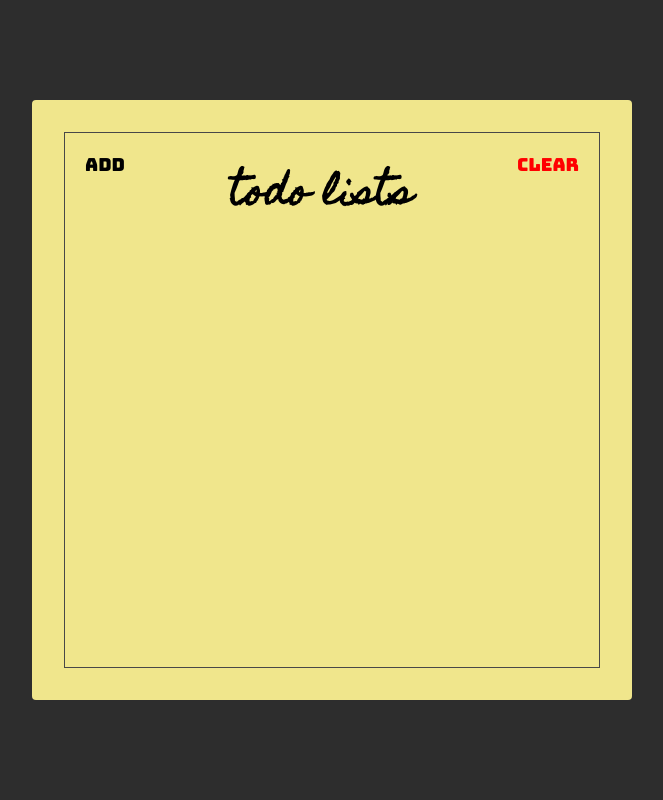
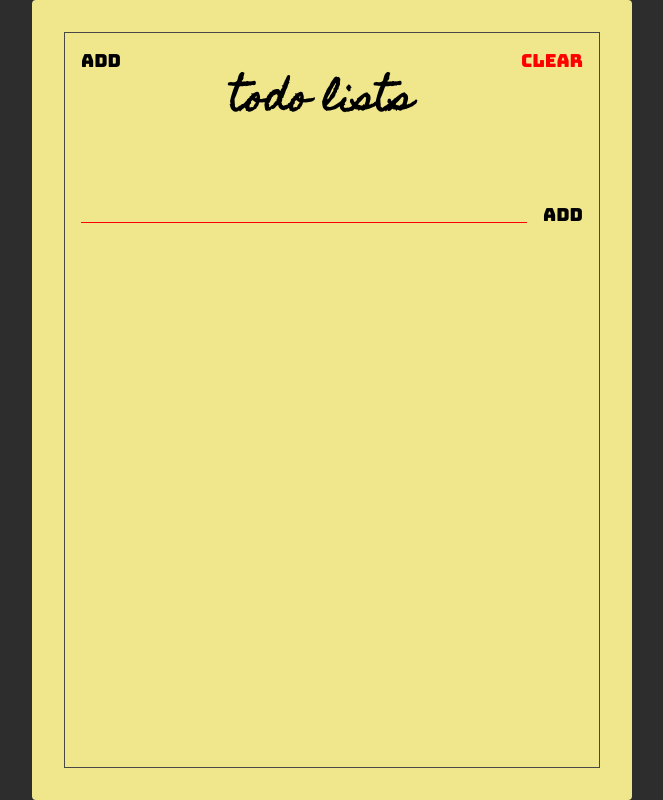
Before and after one commit to rian-arsa/react-course-todo, a website: page index.html in a window 1280 px wide. Shown: the whole page, without its empty margins (308-971 px from the left). Drawn offline with Linux system fonts and the light colour scheme.

Commit message:
Membuat add todo section

```diff
--- a/index.html
+++ b/index.html
@@ -14,11 +14,18 @@
   <body>
     <div class="container">
       <div class="frame">
-        <div class="header">
+        <section class="container-header">
           <button class="header-btn">Add</button>
           <h1 class="header-title">Todo Lists</h1>
           <button class="header-btn clear">Clear</button>
-        </div>
+        </section>
+
+        <section class="container-add">
+          <form action="" class="add-form">
+            <input type="text" name="todo" id="add-input" />
+            <button class="add-btn">Add</button>
+          </form>
+        </section>
       </div>
     </div>
   </body>
--- a/style.css
+++ b/style.css
@@ -25,7 +25,7 @@ html {
 
 .container {
   width: 600px;
-  height: 600px;
+  height: 800px;
   background-color: khaki;
   border-radius: 4px;
 
@@ -37,7 +37,7 @@ html {
   height: 100%;
 }
 
-.header {
+.container-header {
   display: flex;
   justify-content: space-between;
   flex: 1;
@@ -47,10 +47,11 @@ html {
 .header-btn {
   font-size: 1.8rem;
   font-family: "Bungee", cursive;
-  padding: 20px;
+  padding: 16px;
   background: unset;
   border: unset;
   outline: unset;
+  cursor: pointer;
 }
 
 .header-title {
@@ -62,3 +63,40 @@ html {
 .clear {
   color: red;
 }
+
+.container-add {
+  padding: 16px;
+}
+
+.add-form {
+  display: flex;
+  align-items: flex-start;
+}
+
+#add-input {
+  background: unset;
+  border: unset;
+  padding: 0 64px;
+
+  flex: 1;
+
+  border-bottom: 1px solid red;
+  outline: unset;
+
+  font-family: "Homemade Apple", cursive;
+  font-size: 16px;
+  text-transform: lowercase;
+}
+
+.add-btn {
+  font-size: 1.8rem;
+  font-family: "Bungee", cursive;
+
+  padding: 16px;
+  padding-right: unset;
+  cursor: pointer;
+
+  background: unset;
+  border: unset;
+  outline: unset;
+}
```
